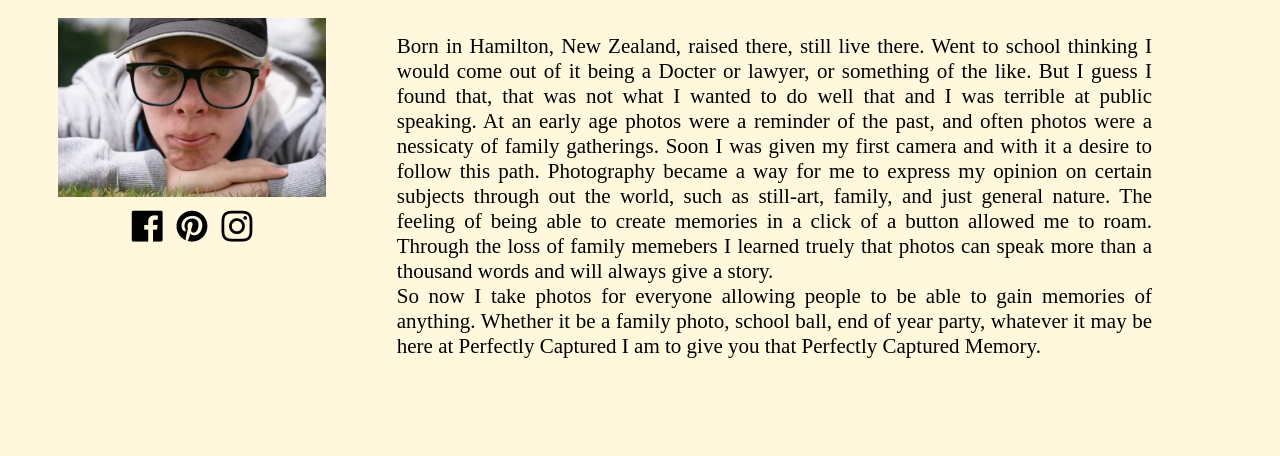
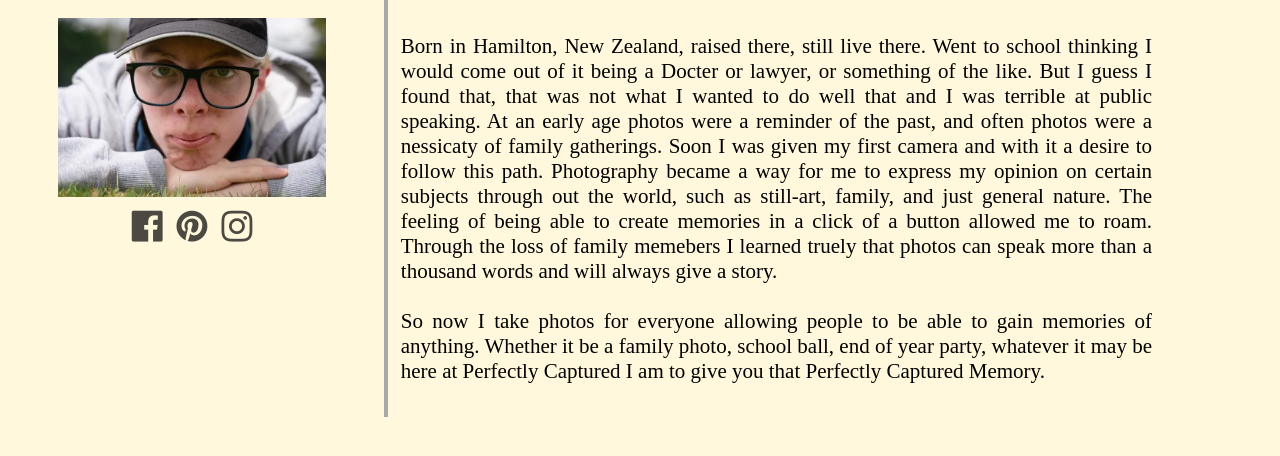
Before and after one commit to OLLYDOTDEV/Perfectly-Captured, a PHP site: page /Testing/about_me/version_1/index.html in a window 1280 px wide. Shown: the part 127-583 px from the top of the page. Run offline with PHP 8.4, Linux system fonts and the light colour scheme.

Commit message:
About-me version 1

```diff
--- a/Testing/about_me/version_1/index.css
+++ b/Testing/about_me/version_1/index.css
@@ -21,6 +21,9 @@
     padding-top: 1vw;
     padding-left: 1vw;
     padding-bottom: 1vw;
+    border-left: 4px solid;
+    border-left-color: darkgrey;
+
 }
 .column-3 {
     grid-column: 3 ;
@@ -36,11 +39,14 @@ p   {
 }
 
 .social-icons {
-    color: #000;
+    color: black;
     margin: 16px 0px;
     width: 44px;
     padding: 05px;
+    opacity: 0.7;
+}
+
+
+  a {
+    font-size: 36px;
   }
-  a {
- font-size: 36px;
-  }
--- a/Testing/about_me/version_1/index.html
+++ b/Testing/about_me/version_1/index.html
@@ -16,14 +16,13 @@
               <img src="/assets/img-about/about_me.jpg" alt="me" style="width: 75%; padding: 5px;">
               <div class="social-media">
                 <a href="https://www.facebook.com/Perfectly-Captured-100503641435947/" target="_blank" class="social-icons"><i class="fa fa-facebook-official "></i></a>
-
                 <a href="https://www.pinterest.nz/perfectlycapturedxyz/" target="_blank" class="social-icons">  <i class="fa fa-pinterest"></i></a>
                 <a href="https://www.instagram.com/perfectlycaptured.xyz/" target="_blank" class="social-icons"> <i class="fa fa-instagram"></i></a>
               </div>
             </div>
             <div class="column-2">
                <p> Born in Hamilton, New Zealand, raised there, still live there. Went to school thinking I would come out of it being a Docter or lawyer, or something of the like. But I guess I found that, that was not what I wanted to do well that and I was terrible at public speaking. At an early age photos were a reminder of the past, and often photos were a nessicaty<!-- UMMM SPELL--> of family gatherings. Soon I was given my first camera and with it a desire to follow this path. Photography became a way for me to express my opinion on certain subjects through out the world, such as still-art, family, and just general nature. The feeling of being able to create memories in a click of a button allowed me to roam. Through the loss of family memebers I learned truely that photos can speak more than a thousand words and will always give a story.
-                <br>
+                <br><br>
                 So now I take photos for everyone allowing people to be able to gain memories of anything. Whether it be a family photo, school ball, end of year party, whatever it may be here at Perfectly Captured I am to give you that Perfectly Captured Memory. </p>
             </div>
             <div class="column-3">
```
